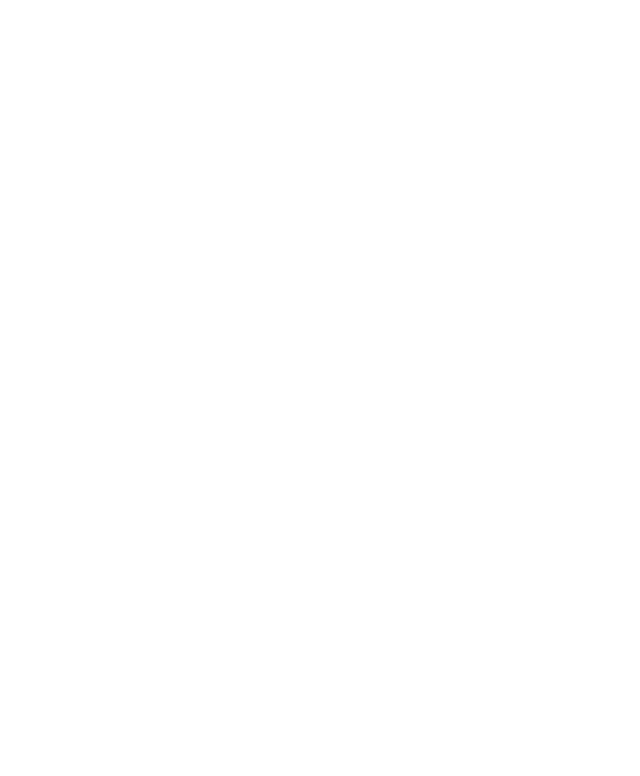
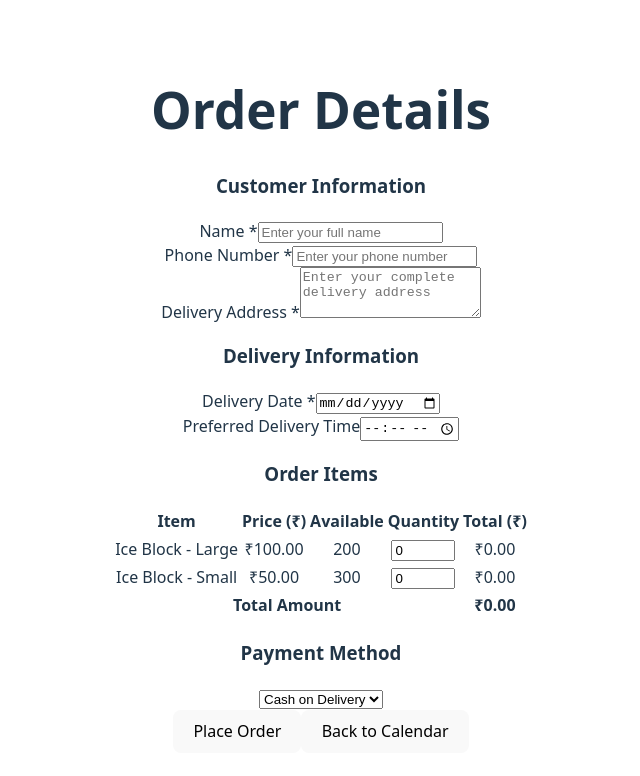
Before and after one commit to saloni-25/Ice-Factory-Frontend, a React (Vite) app: page /order-details in a window 1280 px wide. Before the commit this address had no page. Shown: the top 776 px of the page, without its empty margins (319-959 px from the left). Built offline with nearby package versions, Linux system fonts and the light colour scheme.

Commit message:
connect the order page with the order detail page

```diff
--- a/src/App.jsx
+++ b/src/App.jsx
@@ -6,12 +6,7 @@ import React, { Suspense, lazy } from 'react';
 import { BrowserRouter as Router, Route, Routes, Navigate, useNavigate, useLocation } from 'react-router-dom';
 import { AnimatePresence, motion } from 'framer-motion';
 
-// const HomePage = lazy(() => import('./Pages/Pubic/Home/HomePage.jsx'));
-// const AdminLogin = lazy(() => import('./Pages/Public/Login/AdminLogin.js'));
-// const AdminDashboard = lazy(() => import('./Pages/Public/Dashboard/AdminDashboard.js'));
-// const ContactPage = lazy(() => import('./Pages/Pubic/Contact/ContactPage.jsx'));
-// const Login = lazy(() => import('./Pages/Public/Login/Login.js'));
-// const Register = lazy(() => import('./Pages/Public/Register/Register.js'));
+const Order = lazy(() => import('./Pages/Public/Orders/Order.jsx'));
 const OrderDetails = lazy(() => import('./Pages/Public/Orders/OrderDetails.jsx'));
 
 // Add missing components
@@ -74,42 +69,20 @@ function AppRoutes() {
         <Routes location={location} key={location.pathname}>
           <Route path="/" element={
             <PageTransition>
+              <Order />
+            </PageTransition>
+          } />
+          <Route path="/orders" element={
+            <PageTransition>
+              <Order />
+            </PageTransition>
+          } />
+          <Route path="/order-details" element={
+            <PageTransition>
               <OrderDetails />
             </PageTransition>
           } />
-          {/* <Route path="/login" element={
-            <PageTransition>
-              <Login />
-            </PageTransition>
-          } /> */}
-          {/* <Route path="/register" element={
-            <PageTransition>
-              <Register />
-            </PageTransition>
-          } /> */}
-          {/* <Route path="/contact" element={
-            <PageTransition>
-              <ContactPage />
-            </PageTransition>
-          } /> */}
-          {/* <Route path="/order-details" element={
-            <PageTransition>
-              <OrderDetails />
-            </PageTransition>
-          } /> */}
-          {/* <Route path="/admin/login" element={
-            <PageTransition>
-              <AdminLogin />
-            </PageTransition>
-          } /> */}
-
-          {/* <Route path="/admin/dashboard" element={
-            <ProtectedRoute>
-              <PageTransition>
-                <AdminDashboard />
-              </PageTransition>
-            </ProtectedRoute>
-          } /> */}
+          {/* Add other routes as needed */}
         </Routes>
       </Suspense>
     </AnimatePresence>
--- a/src/Pages/Public/Orders/OrderDetails.jsx
+++ b/src/Pages/Public/Orders/OrderDetails.jsx
@@ -1,19 +1,25 @@
-import React, { useState } from 'react';
-import { useNavigate } from 'react-router-dom';
+import React, { useState, useEffect } from 'react';
+import { useNavigate, useLocation } from 'react-router-dom';
 
 const OrderDetails = () => {
   const navigate = useNavigate();
+  const location = useLocation();
   const [loading, setLoading] = useState(false);
+
+  // Get selected date from location state if available
+  const selectedDate = location.state?.selectedDate || '';
+  const availability = location.state?.availability || null;
+
   const [formData, setFormData] = useState({
     customerName: '',
     customerPhone: '',
     deliveryAddress: '',
-    deliveryDate: '',
+    deliveryDate: selectedDate,
     deliveryTime: '',
     paymentMethod: 'Cash on Delivery',
     items: [
-      { id: 1, name: 'Ice Block - Large', quantity: 0, price: 100.00 },
-      { id: 2, name: 'Ice Block - Small', quantity: 0, price: 50.00 }
+      { id: 1, name: 'Ice Block - Large', quantity: 0, price: 100.00, available: availability?.largeBlocks || 200 },
+      { id: 2, name: 'Ice Block - Small', quantity: 0, price: 50.00, available: availability?.smallBlocks || 300 }
     ]
   });
 
@@ -31,10 +37,15 @@ const OrderDetails = () => {
   };
 
   const handleQuantityChange = (id, quantity) => {
+    // Parse quantity and ensure it doesn't exceed available amount
+    const parsedQuantity = parseInt(quantity) || 0;
+    const item = formData.items.find(i => i.id === id);
+    const validQuantity = Math.min(parsedQuantity, item.available);
+
     setFormData({
       ...formData,
       items: formData.items.map(item =>
-        item.id === id ? { ...item, quantity: parseInt(quantity) || 0 } : item
+        item.id === id ? { ...item, quantity: validQuantity } : item
       )
     });
   };
@@ -152,6 +163,7 @@ const OrderDetails = () => {
               <tr>
                 <th>Item</th>
                 <th>Price (₹)</th>
+                <th>Available</th>
                 <th>Quantity</th>
                 <th>Total (₹)</th>
               </tr>
@@ -161,10 +173,12 @@ const OrderDetails = () => {
                 <tr key={item.id}>
                   <td>{item.name}</td>
                   <td>₹{item.price.toFixed(2)}</td>
+                  <td>{item.available}</td>
                   <td>
                     <input
                       type="number"
                       min="0"
+                      max={item.available}
                       value={item.quantity}
                       onChange={(e) => handleQuantityChange(item.id, e.target.value)}
                       className="quantity-input"
@@ -176,7 +190,7 @@ const OrderDetails = () => {
             </tbody>
             <tfoot>
               <tr>
-                <td colSpan="3"><strong>Total Amount</strong></td>
+                <td colSpan="4"><strong>Total Amount</strong></td>
                 <td><strong>₹{totalAmount.toFixed(2)}</strong></td>
               </tr>
             </tfoot>
@@ -209,9 +223,9 @@ const OrderDetails = () => {
           <button
             type="button"
             className="btn secondary"
-            onClick={() => navigate('/')}
+            onClick={() => navigate('/orders')}
           >
-            Cancel
+            Back to Calendar
           </button>
         </div>
       </form>
```
